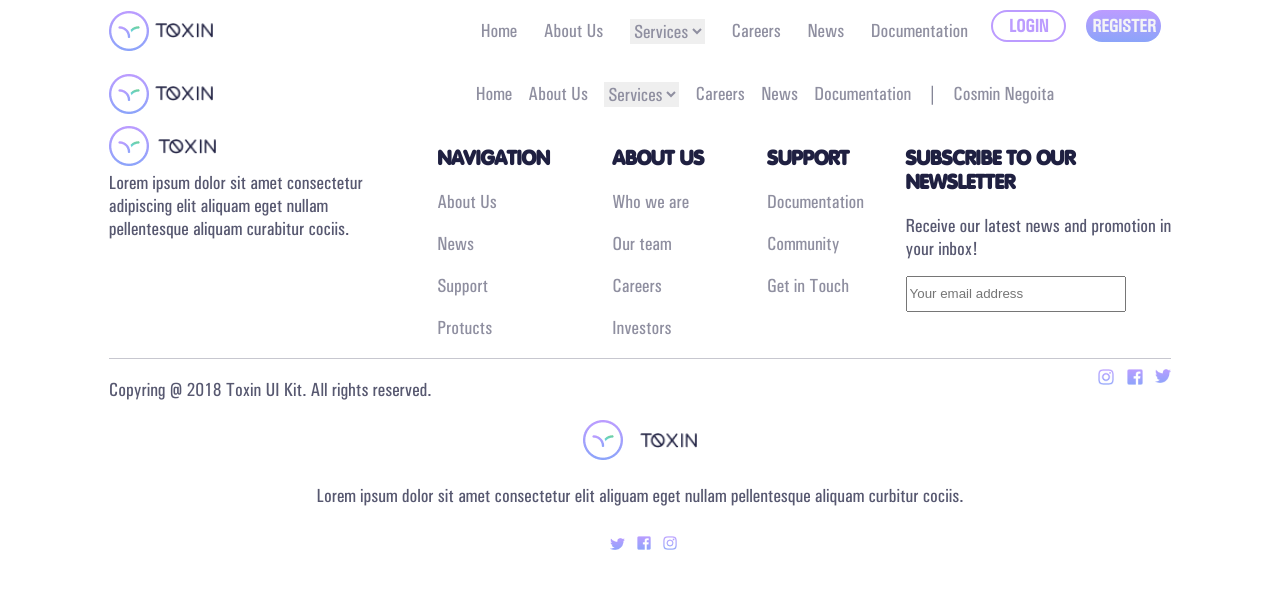
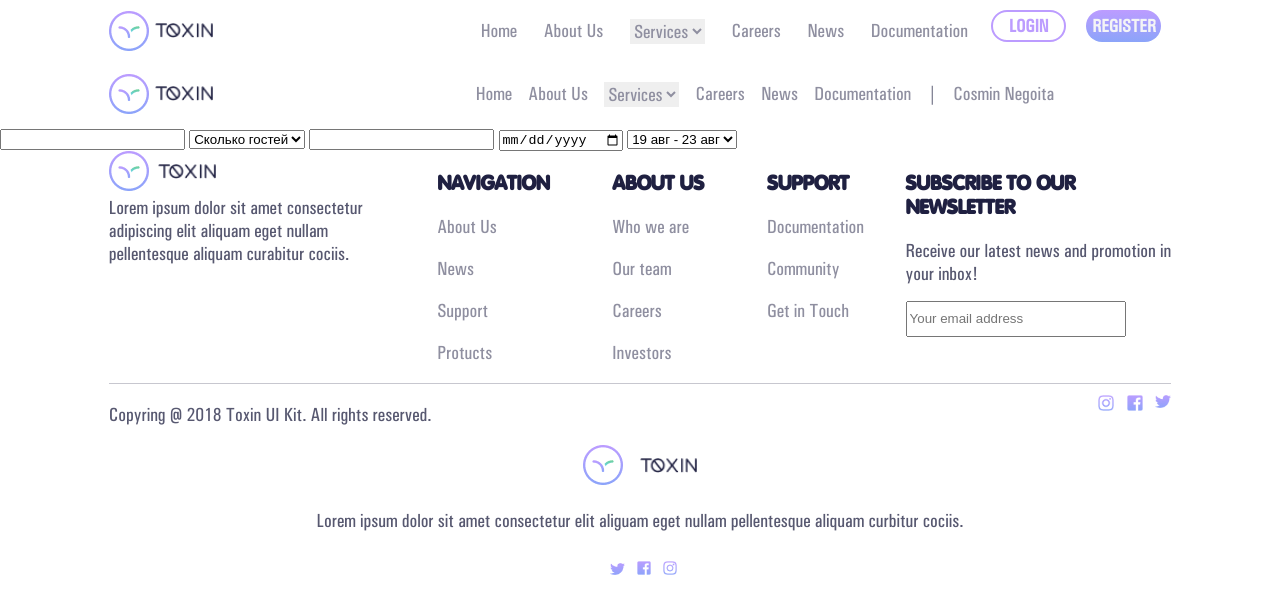
Before and after one commit to Mr-Tony0/Work-repository, a plain HTML site: page Kit.html in a window 1280 px wide. Drawn offline with Linux system fonts and the light colour scheme.

Commit message:
start work input forms

```diff
--- a/Kit.html
+++ b/Kit.html
@@ -128,7 +128,37 @@
 		<button class="headerButTwo">REGISTER</button>
 	</nav>
 
+	<!--***page forms***-->
+	<section class="mini-forms">
+	<!--text filed (default hover/focus)-->
 
+	<input type="text" class="inputStandartElement">
+
+	<!--dropdown-->
+
+	<select class="inputStandartElement">
+		<option>Сколько гостей</option>
+		<option>1</option>
+		<option>2</option>
+		<option>3</option>
+		<option>4+</option>
+	</select>
+
+	<!--masked text filed-->
+	<input type="number" class="inputStandartElement">
+	<!--date dropdown-->
+	<input type = "date" class="inputMiniElement">
+	<!--filter date dropdown-->
+
+	<select class="inputStandartElement">
+		<option>19 авг - 23 авг</option>
+		<option>1</option>
+		<option>2</option>
+		<option>3</option>
+		<option>4+</option>
+	</select>
+
+	</section>
 	<!--footer-->
 
 	<footer>
```
